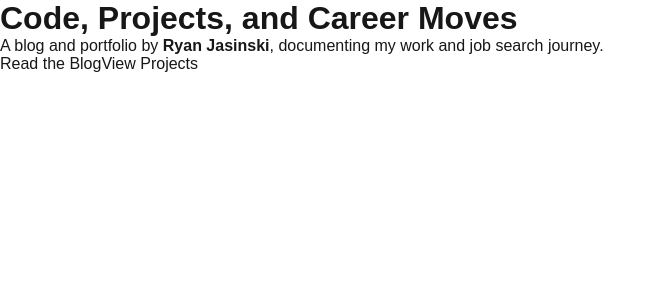
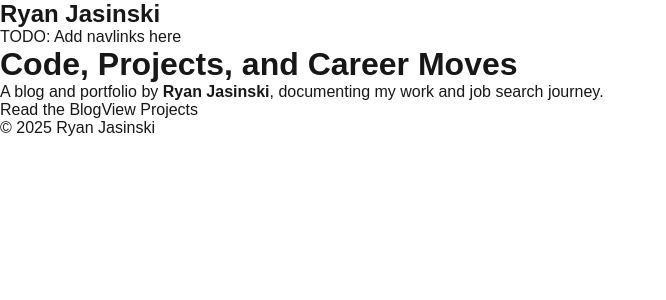
Before and after one commit to codeMonkeyHopeful/portfolio-and-blog, a Next.js app: page / in a window 1280 px wide. Shown: the top 300 px of the page, without its empty margins (0-666 px from the left). Built offline with nearby package versions, Linux system fonts and the light colour scheme.

Commit message:
add ROUGH layout.tsx

```diff
--- a/src/app/layout.tsx
+++ b/src/app/layout.tsx
@@ -17,16 +17,37 @@ export const metadata: Metadata = {
   description: "Generated by create next app",
 };
 
-export default function RootLayout({
-  children,
-}: Readonly<{
-  children: React.ReactNode;
-}>) {
+// export default function RootLayout({
+//   children,
+// }: Readonly<{
+//   children: React.ReactNode;
+// }>) {
+//   return (
+//     <html lang="en">
+//       <body className={`${geistSans.variable} ${geistMono.variable}`}>
+//         {children}
+//       </body>
+//     </html>
+//   );
+// }
+
+const RootLayout = ({ children }: { children: React.ReactNode }) => {
   return (
     <html lang="en">
-      <body className={`${geistSans.variable} ${geistMono.variable}`}>
-        {children}
+      <body>
+        <header>
+          <nav>
+            <h1>Ryan Jasinski</h1>
+            {"TODO: Add navlinks here"}
+          </nav>
+        </header>
+        <main>{children}</main>
+        <footer>
+          <p>&copy; {new Date().getFullYear()} Ryan Jasinski</p>
+        </footer>
       </body>
     </html>
   );
-}
+};
+
+export default RootLayout;
```
